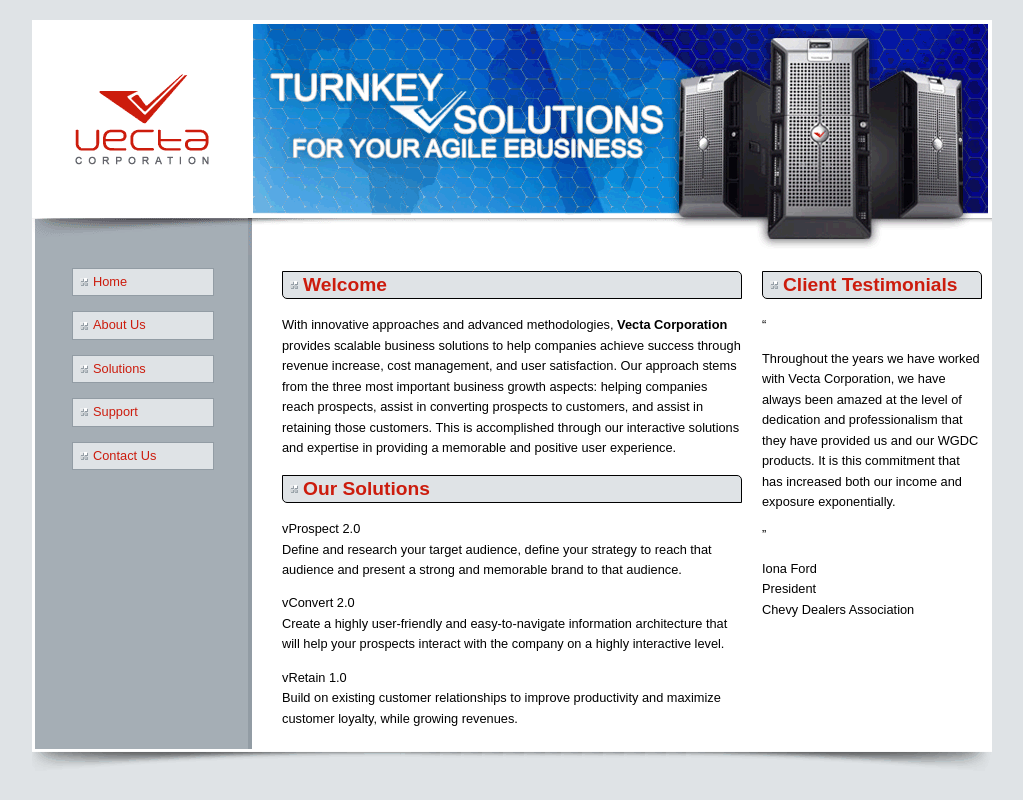
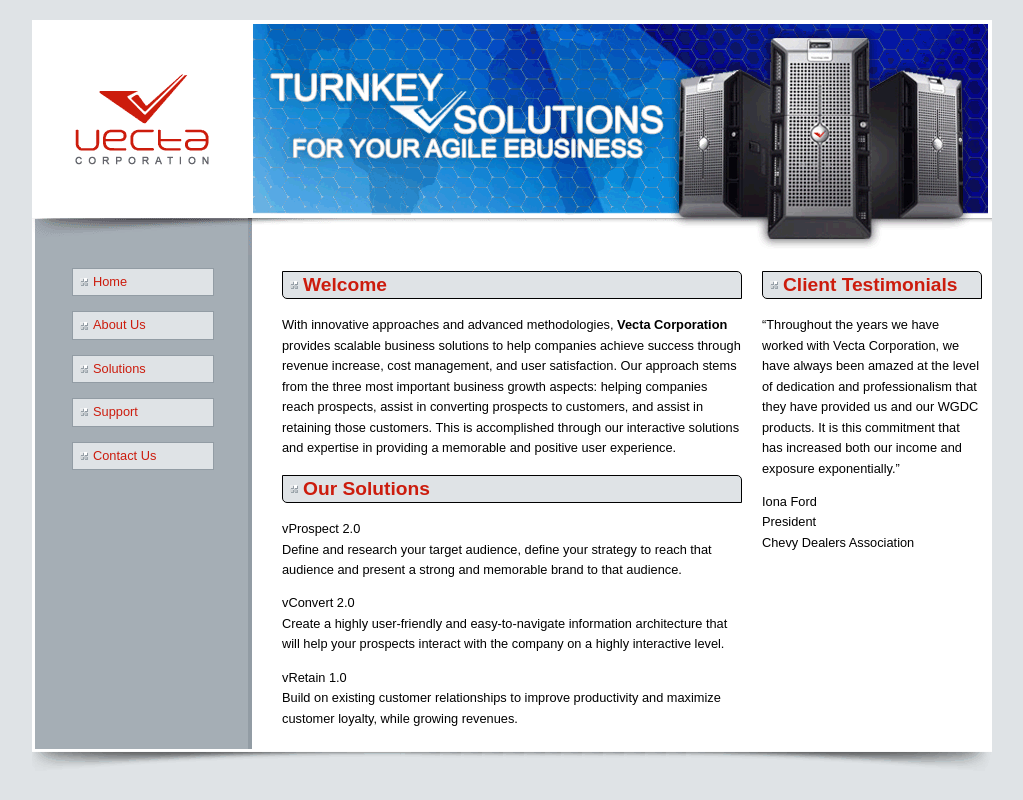
Before and after one commit to romilshah98/Assignment9, a plain HTML site: page index.html in a window 1280 px wide. Shown: the whole page, without its empty margins (128-1151 px from the left). Drawn offline with nearby package versions, Linux system fonts and the light colour scheme.

Commit message:
final commit

```diff
--- a/vectacorp/index.html
+++ b/index.html
@@ -10,11 +10,11 @@
 	<!--[if IE]><script src="http://html5shiv.googlecode.com/svn/trunk/html5.js"></script><![endif]-->
 	<script>
 		$(document).ready(function () {
-			$("section > h2, aside > h2").css("border", "1px solid black");
-			$("section > h2, aside > h2").css("color", "#CC1C0D");
-			$("section > h2, aside > h2").css("padding", "3px 0px 3px 20px");
-			$("section > h2, aside > h2").css("border-radius", "0px 5px");
-			$("section > h2, aside > h2").css("background-color", "#DFE3E6");
+			$("section h2, aside h2").css("border", "1px solid black");
+			$("section h2, aside h2").css("color", "#CC1C0D");
+			$("section h2, aside h2").css("padding", "3px 0px 3px 20px");
+			$("section h2, aside h2").css("border-radius", "0px 5px");
+			$("section h2, aside h2").css("background-color", "#DFE3E6");
 			$("nav ul li a").addClass("navigation");
 			$(".navigation").css("border", "1px solid #929CA4");
 			$(".navigation").css("color", "#CC1C0D ");
@@ -24,7 +24,7 @@
 			$("p").removeClass("vconvert");
 			$("p").removeClass("vretain ");
 			$("aside p:last-of-type").append("<br>Chevy Dealers Association");
-			$("aside p:first-of-type").wrap("<q></q>");
+			$("aside p:first-of-type").wrapInner("<q></q>");
 		});
 	</script>
 </head>
```
Also changed, not shown: images/bg.gif (renamed from vectacorp/images/bg.gif), images/footer.gif (renamed from vectacorp/images/footer.gif), images/header.gif (renamed from vectacorp/images/header.gif), images/icon_checker.gif (renamed from vectacorp/images/icon_checker.gif), images/logo_vconvert.gif (renamed from vectacorp/images/logo_vconvert.gif), images/logo_vprospect.gif (renamed from vectacorp/images/logo_vprospect.gif), images/logo_vretain.gif (renamed from vectacorp/images/logo_vretain.gif), jqEvents.html (renamed from vectacorp/jqEvents.html), styles/normalize.css (renamed from vectacorp/styles/normalize.css), styles/styles.css (renamed from vectacorp/styles/styles.css), vectacorp/package-lock.json (deleted), 6 other files.
